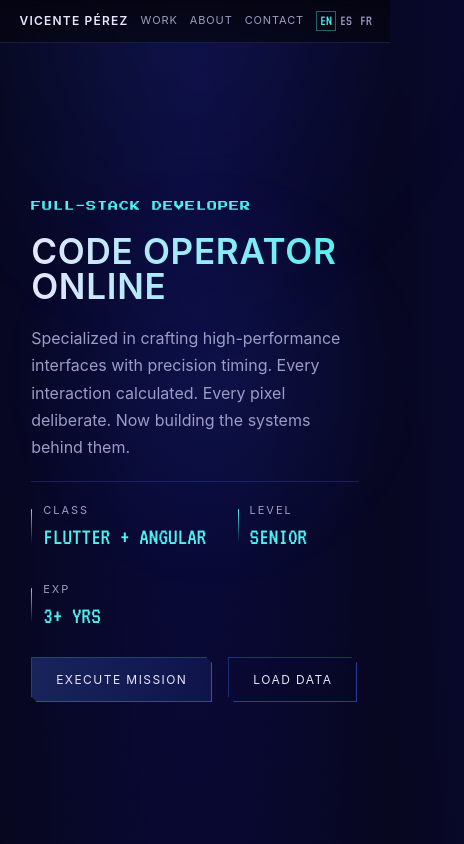
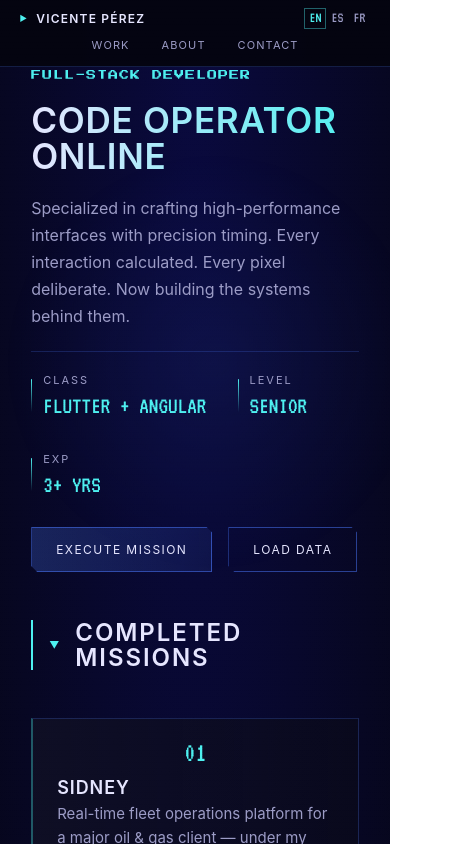
Before and after one commit to VicInf/portfolio, an Angular app: page / in a window 390 px wide. Shown: the top 844 px of the page, 464 px wide, since content can reach past the window. Built offline with nearby package versions, Linux system fonts and the light colour scheme.

Commit message:
fix(mobile): sticky 2-row header, no backdrop-filter on phones, hero min-height auto on mobile

```diff
--- a/src/app/components/header/header.scss
+++ b/src/app/components/header/header.scss
@@ -1,6 +1,8 @@
 :host { display: block; }
 
-header { position: fixed; top: 0; left: 0; right: 0; z-index: 30; background: linear-gradient(180deg, rgba(5, 5, 16, 0.95) 0%, rgba(5, 5, 16, 0.7) 100%); backdrop-filter: blur(8px); border-bottom: 1px solid var(--border); animation: header-slide 400ms var(--ease-out); }
+/* Sticky (in-flow) — the header's own height is always honored by the page
+   flow; no magic padding-top offsets to drift out of sync on any width. */
+header { position: sticky; top: 0; z-index: 30; background: linear-gradient(180deg, rgba(5, 5, 16, 0.95) 0%, rgba(5, 5, 16, 0.7) 100%); backdrop-filter: blur(8px); border-bottom: 1px solid var(--border); animation: header-slide 400ms var(--ease-out); }
 
 @keyframes header-slide { from { transform: translateY(-100%); opacity: 0; } to { transform: translateY(0); opacity: 1; } }
 
@@ -26,15 +28,17 @@ nav { max-width: 1400px; margin: 0 auto; padding: var(--space-2) clamp(var(--spa
 .lang-btn:hover { color: var(--text); }
 .lang-btn.active { color: var(--accent-cyan); border-color: rgba(78, 240, 240, 0.4); }
 
-/* Mobile: single compact row that actually fits a 360px screen.
-   Header stays ≤ ~52px tall so `main`'s 56px offset keeps holding. */
+/* Mobile: honest two rows — logo + languages share row 1, nav links get a
+   full centered row 2. Nothing wraps, nothing clips at any width. No
+   backdrop-filter (real-time filter costs scroll frames on low-end GPUs). */
 @media (max-width: 768px) {
-  nav { padding-top: var(--space-2); padding-bottom: var(--space-2); gap: var(--space-2); }
-  .logo { font-size: 0.75rem; gap: var(--space-1); }
-  .logo::before { display: none; }
-  .nav-right { gap: var(--space-2); margin-left: auto; }
-  .nav-links { gap: var(--space-1); }
-  .nav-link { padding: var(--space-1) var(--space-1); letter-spacing: 0.08em; }
-  .lang-switch { gap: 0; }
-  .lang-btn { font-size: 0.9375rem; padding: 1px 3px; }
+  header { backdrop-filter: none; background: rgba(5, 5, 16, 0.96); }
+
+  nav { flex-wrap: wrap; row-gap: 0; padding-top: var(--space-2); padding-bottom: var(--space-1); }
+  .nav-right { display: contents; }
+  .lang-switch { order: 2; margin-left: auto; gap: 0; }
+  .nav-links { order: 3; width: 100%; justify-content: center; gap: var(--space-4); }
+  .logo { font-size: 0.75rem; }
+  .nav-link { letter-spacing: 0.1em; }
+  .lang-btn { font-size: 0.9375rem; padding: 1px 4px; }
 }
--- a/src/app/components/hero/hero.scss
+++ b/src/app/components/hero/hero.scss
@@ -1,6 +1,12 @@
 :host { display: block; }
 
-.hero { min-height: calc(100dvh - 56px); display: flex; flex-direction: column; justify-content: center; position: relative; }
+.hero { min-height: calc(100dvh - 44px); display: flex; flex-direction: column; justify-content: center; position: relative; }
+
+/* Mobile: let hero size to its content — the sticky header's real height is
+   already honored by the flow, no fixed-header offset math applies. */
+@media (max-width: 768px) {
+  .hero { min-height: auto; padding-top: var(--space-9); padding-bottom: var(--space-9); }
+}
 .hero::before { content: ""; position: absolute; top: 10%; right: -20%; width: 500px; height: 500px; background: radial-gradient(circle, rgba(77, 123, 255, 0.08) 0%, transparent 60%); pointer-events: none; animation: float 10s ease-in-out infinite; }
 @keyframes float { 0%, 100% { transform: translate(0, 0) scale(1); } 33% { transform: translate(-30px, 20px) scale(1.05); } 66% { transform: translate(20px, -30px) scale(0.95); } }
 
--- a/src/styles.scss
+++ b/src/styles.scss
@@ -33,7 +33,7 @@
 }
 
 * { box-sizing: border-box; }
-html { scroll-behavior: smooth; -webkit-text-size-adjust: 100%; }
+html { scroll-behavior: smooth; -webkit-text-size-adjust: 100%; overflow-x: clip; }
 
 body {
   margin: 0;
@@ -45,7 +45,7 @@ body {
   -moz-osx-font-smoothing: grayscale;
   text-rendering: optimizeLegibility;
   position: relative;
-  overflow-x: hidden;
+  overflow-x: clip;
 }
 
 a { -webkit-tap-highlight-color: transparent; }
@@ -83,7 +83,7 @@ button { font-family: inherit; }
 
 /* ---- Layout primitives ---- */
 
-main { display: flex; flex-direction: column; padding-top: 56px; }
+main { display: flex; flex-direction: column; }
 
 section { padding: clamp(var(--space-12), 12vw, var(--space-20)) clamp(var(--space-4), 8vw, var(--space-12)); max-width: 1400px; margin: 0 auto; width: 100%; }
 
@@ -122,6 +122,16 @@ section { padding: clamp(var(--space-12), 12vw, var(--space-20)) clamp(var(--spa
     animation-range: entry 0% entry 55%;
   }
   @keyframes reveal { from { opacity: 0; transform: translateY(16px); } to { opacity: 1; transform: translateY(0); } }
+
+  /* Android/low-end struggle zone — reveals are static on phones, motion stays on desktop */
+  @media (max-width: 768px) {
+    .section-header, .project-card, .about-panel, .contact-panel { animation: none; }
+  }
+}
+
+/* Low-end mobile: drop the giant fixed blurred layer — the body gradient carries the ambience */
+@media (max-width: 768px) {
+  body::before { display: none; }
 }
 
 @media (prefers-reduced-motion: reduce) {
```
